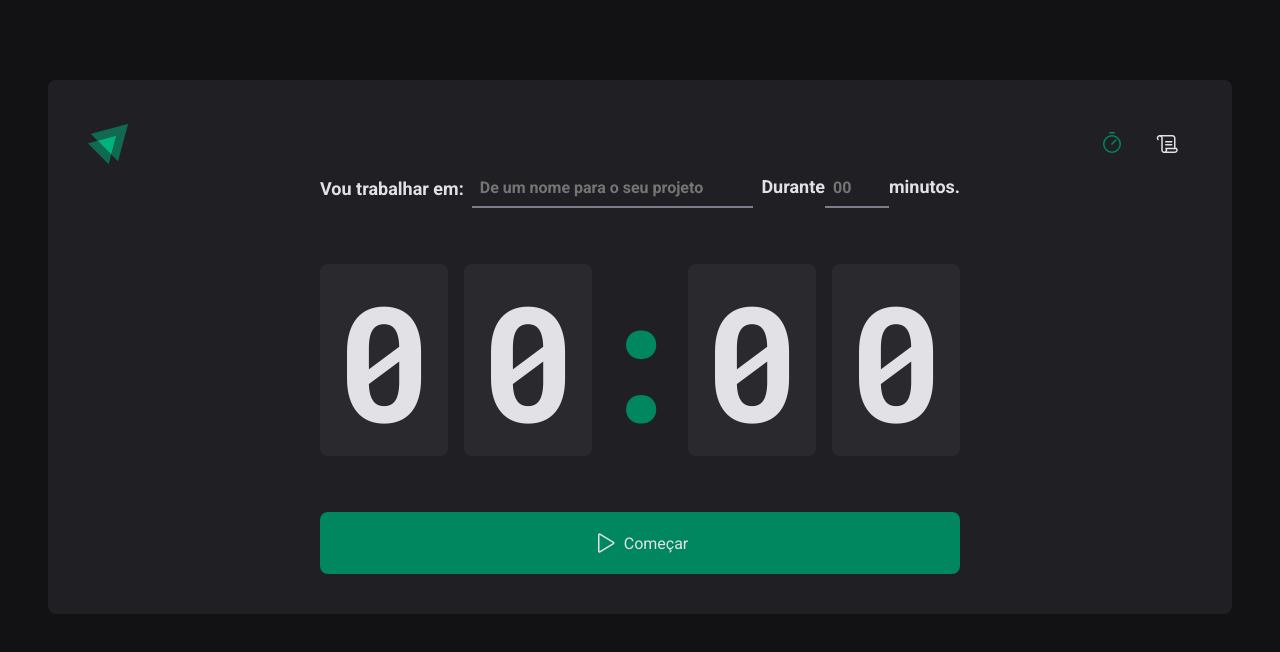
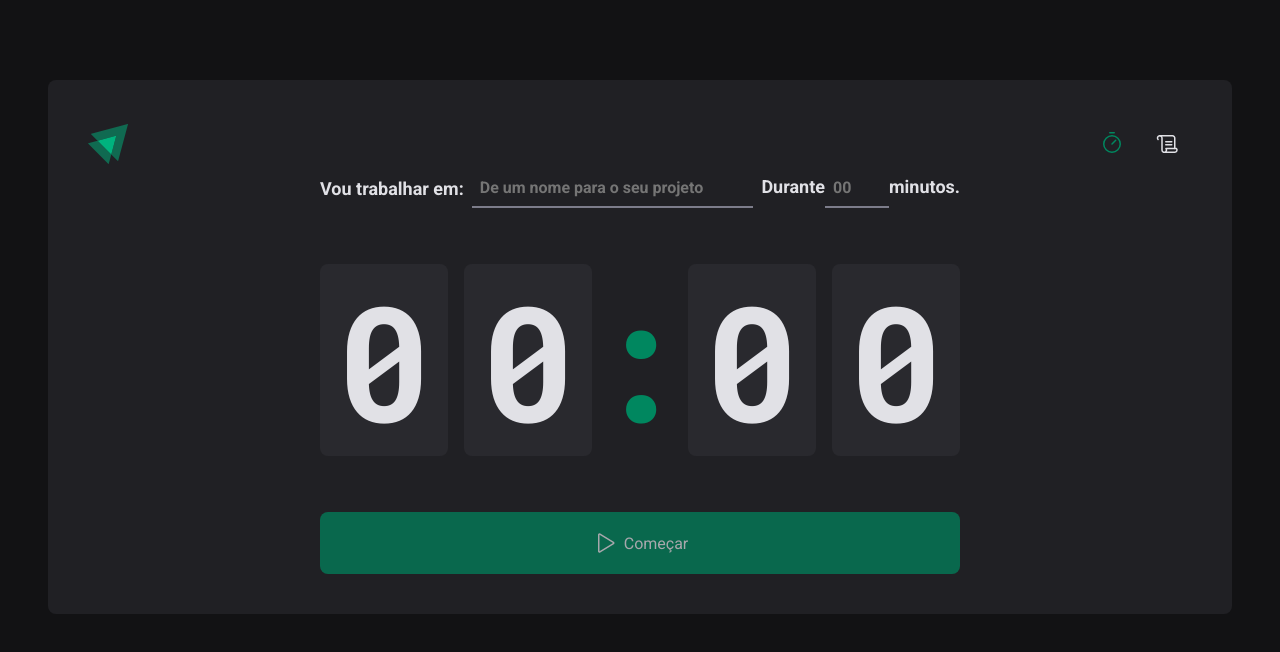
Before and after one commit to BrunoFay/Ignite-Pomodoro-Timer, a React (Vite) app: page / in a window 1280 px wide. Shown: the top 652 px of the page. Built offline with nearby package versions, Linux system fonts and the light colour scheme.

Commit message:
NEW add lib react hook form

```diff
--- a/package.json
+++ b/package.json
@@ -15,6 +15,7 @@
     "phosphor-react": "^1.4.1",
     "react": "^18.2.0",
     "react-dom": "^18.2.0",
+    "react-hook-form": "^7.34.0",
     "react-router-dom": "^6.3.0",
     "styled-components": "^5.3.5"
   },
--- a/src/pages/Home/index.tsx
+++ b/src/pages/Home/index.tsx
@@ -1,5 +1,6 @@
 import { Play } from 'phosphor-react'
 import React from 'react'
+import { useForm } from 'react-hook-form'
 import {
   CountDownContainer,
   FormContainer,
@@ -11,9 +12,13 @@ import {
 } from './styles'
 
 export default function Home() {
+  const { register, watch, handleSubmit } = useForm()
+  function handleSubmitForm() {}
+  const task = watch('task')
+  const isSubmitDisable = !task
   return (
     <HomeContainer>
-      <form>
+      <form onSubmit={handleSubmit(handleSubmitForm)}>
         <FormContainer>
           <label htmlFor="taskInput">Vou trabalhar em:</label>
           <TaskInput
@@ -21,6 +26,7 @@ export default function Home() {
             id="taskInput"
             placeholder="De um nome para o seu projeto"
             type="text"
+            {...register('task')}
           />
           <datalist id="task-suggestions">
             <option>projeto 1</option>
@@ -36,6 +42,7 @@ export default function Home() {
               step={5}
               min={5}
               max={60}
+              {...register('minutes', { valueAsNumber: true })}
             />
             minutos.
           </label>
@@ -47,7 +54,7 @@ export default function Home() {
           <span>0</span>
           <span>0</span>
         </CountDownContainer>
-        <StartCountDown type="submit">
+        <StartCountDown type="submit" disabled={isSubmitDisable}>
           <Play size={24} />
           Começar
         </StartCountDown>
```
Also changed, not shown: 1 other file (tests, documents, lock files or other folders).
